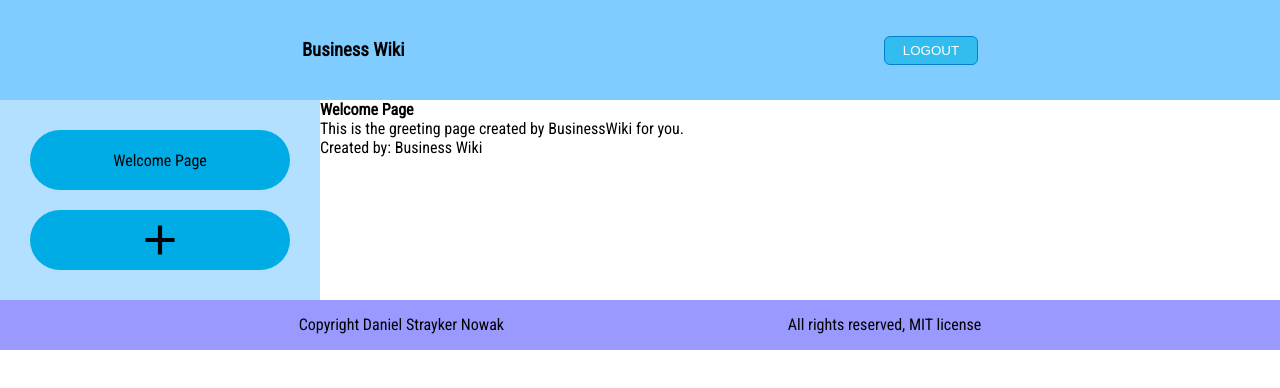
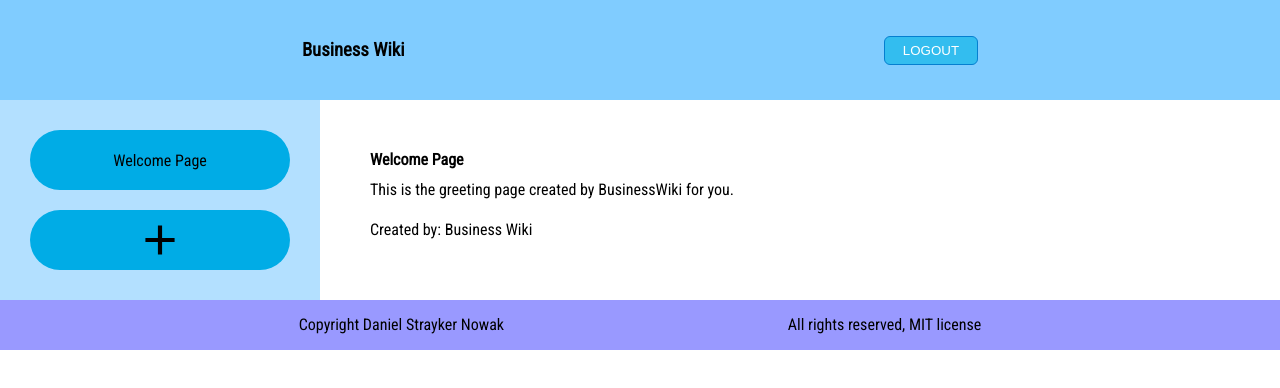
Before and after one commit to StraykerPL/BusinessWiki, a Next.js app in the folder business-wiki-frontend/: page /home in a window 1280 px wide. Both pictures are taken after a click on the element "Welcome Page". Shown: the top 388 px of the page. Built offline with nearby package versions, Linux system fonts and the light colour scheme.

Commit message:
fix: Repair Detailsboard to scale on large content amout
Repair flexbox for Sidepanel list elements

```diff
--- a/business-wiki-frontend/pages/home/index.tsx
+++ b/business-wiki-frontend/pages/home/index.tsx
@@ -9,11 +9,10 @@ import { UserContext } from "../../shared/contexts/UserContext";
 import { PageDetails, Footer } from "../../shared";
 import { PageInterface, UserInterface, SidepanelListElementInterface } from "../../shared/models/models";
 import SidepanelList from "../../shared/components/SidepanelList";
-import { types } from "sass";
 
 const { container, container__main, container__mainheader } = defaultStyles;
 const { button } = buttonStyles;
-const { content, header__welcometext } = moduleStyles;
+const { content, content__board, header__welcometext } = moduleStyles;
 
 export default function Home() {
   const [showDetails, setShowDetails] = useState(false);
@@ -69,7 +68,10 @@ export default function Home() {
             </Link>
         </header>
         <SidepanelList elements={sidepanelPagesList} />
-        {showDetails && <PageDetails {...pageDetails} />}
+        <section className={content__board}>
+          {!showDetails ? <h3>Welcome to Business Wiki!</h3> : ""}
+          {showDetails && <PageDetails {...pageDetails} />}
+        </section>
       </main>
 
       <Footer />
--- a/business-wiki-frontend/shared/components/PageDetails.tsx
+++ b/business-wiki-frontend/shared/components/PageDetails.tsx
@@ -1,11 +1,21 @@
+import moduleStyles from "../styles/Detailsboard.module.scss";
+
 import { PageInterface } from "../models/models";
+
+const { board, board__title, board__content, board__createdby } = moduleStyles;
 
 const PageDetails = ({ title, content, createdBy }: PageInterface) => {
   return (
-    <section>
-        <h4>{title}</h4>
-        <p>{content}</p>
-        <p>Created by: {createdBy.username}</p>
+    <section className={board}>
+        <div className={board__title}>
+          <h4>{title}</h4>
+        </div>
+        <div className={board__content}>
+          {content}
+        </div>
+        <div className={board__createdby}>
+          <p>Created by: {createdBy.username}</p>
+        </div>
     </section>
   );
 };
--- /dev/null
+++ b/business-wiki-frontend/shared/styles/Detailsboard.module.scss
@@ -0,0 +1,18 @@
+.board {
+    display: flex;
+    flex-direction: column;
+    justify-content: space-between;
+
+    &__title {
+        height: 30px;
+    }
+
+    &__content {
+        min-height: 40px;
+        overflow-wrap: break-word;
+    }
+
+    &__createdby {
+        height: 30px;
+    }
+}
--- a/business-wiki-frontend/shared/styles/Sidepanel.module.scss
+++ b/business-wiki-frontend/shared/styles/Sidepanel.module.scss
@@ -1,6 +1,6 @@
 .sidepanel {
     display: flex;
-    flex-direction: row;
+    flex-direction: column;
     flex-wrap: wrap;
     row-gap: 20px;
     width: 25%;
```
Also changed, not shown: business-wiki-frontend/shared/styles/Home.module.scss (line endings or trailing spaces).
